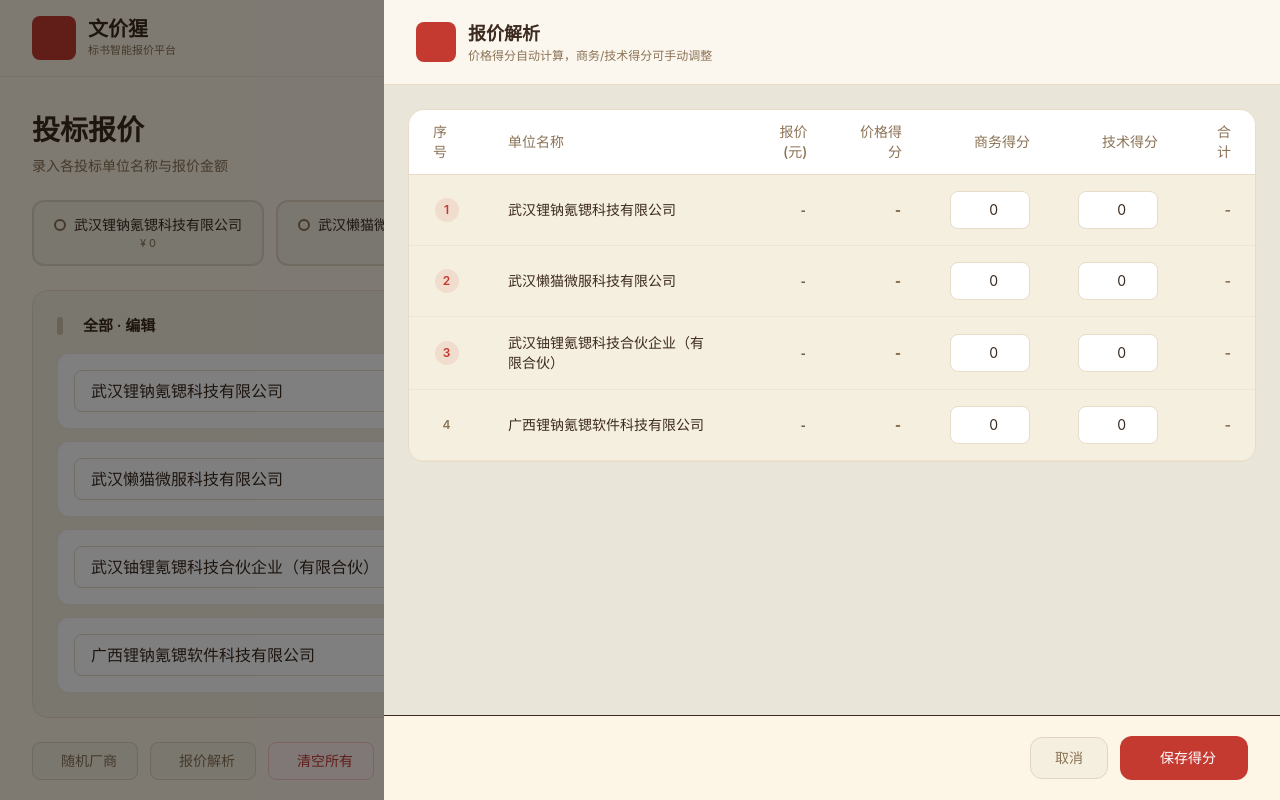
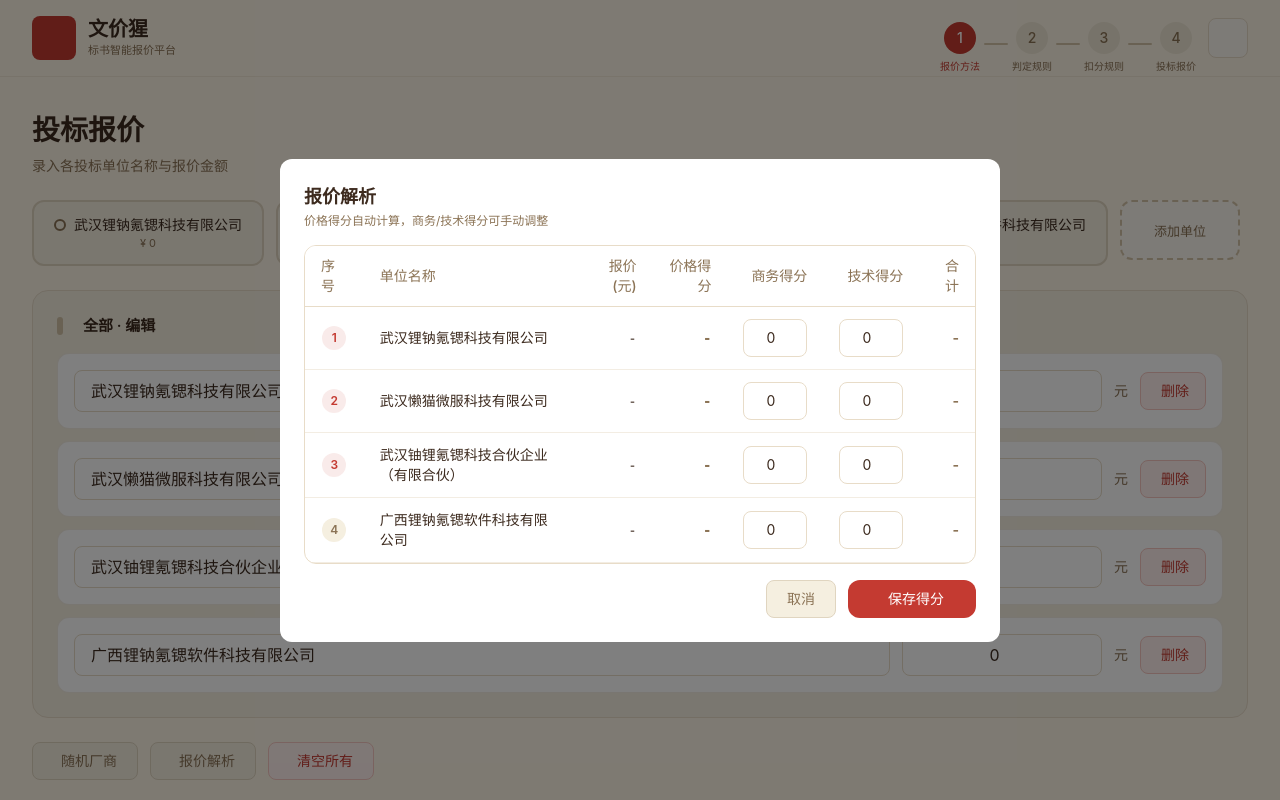
Before and after one commit to sikenali/bid-quotation, a React (Vite) app: page /step-4 in a window 1280 px wide. Both pictures are taken after a click on the button "报价解析". Shown: the top 800 px of the page. Built offline with nearby package versions, Linux system fonts and the light colour scheme.

Commit message:
feat: 报价解析弹窗改为居中小弹窗，与随机厂商弹窗样式一致

```diff
--- a/src/components/BidInput.tsx
+++ b/src/components/BidInput.tsx
@@ -232,43 +232,31 @@ export default function BidInput() {
         </div>
       )}
 
-      {/* 报价解析 / 测算得分弹窗（整合版） */}
+      {/* 报价解析 / 测算得分弹窗 */}
       {showScoreModal && (
-        <div className="fixed inset-0 z-50 flex" onClick={() => setShowScoreModal(false)}>
-          <div className="absolute inset-0 bg-black/50" />
-          <div
-            className={`relative ml-auto w-full max-w-4xl flex flex-col ${isDark ? 'bg-[#2A2A2A]' : 'bg-[#FBF7EF]'}`}
-            onClick={(e) => e.stopPropagation()}
-          >
-            {/* Header */}
-            <div className={`flex items-center justify-between px-8 py-5 border-b ${isDark ? 'bg-[#2A2A2A] border-[#3A3A3A]' : 'bg-[#FBF7EF] border-[#E8DCC8]'}`}>
-              <div className="flex items-center gap-3">
-                <div className="w-10 h-10 rounded-lg bg-[#C43A31] flex items-center justify-center">
-                  <i className="ri-file-list-3-line text-white text-xl"></i>
-                </div>
+        <div className="fixed inset-0 bg-black/50 flex items-center justify-center z-50" onClick={() => setShowScoreModal(false)}>
+          <div className={`rounded-xl p-6 w-[720px] max-h-[80vh] overflow-y-auto ${isDark ? 'bg-[#2A2A2A]' : 'bg-white'}`} onClick={(e) => e.stopPropagation()}>
+            <div className="flex items-center justify-between mb-4">
               <div>
                 <span className={`font-semibold text-lg ${isDark ? 'text-[#E8E0D0]' : 'text-text'}`}>报价解析</span>
-                  <p className={`text-xs ${isDark ? 'text-[#A89880]' : 'text-text-secondary'}`}>价格得分自动计算，商务/技术得分可手动调整</p>
-                </div>
+                <p className={`text-xs mt-0.5 ${isDark ? 'text-[#A89880]' : 'text-text-secondary'}`}>价格得分自动计算，商务/技术得分可手动调整</p>
               </div>
               <button onClick={() => setShowScoreModal(false)} className={`hover:text-[#C43A31] transition-colors ${isDark ? 'text-[#A89880]' : 'text-text-secondary'}`}>
                 <i className="ri-close-line text-xl"></i>
               </button>
             </div>
 
-            {/* Table */}
-            <div className={`flex-1 overflow-y-auto p-6 ${isDark ? 'bg-[#1A1A1A]' : 'bg-[#EAE5D9]'}`}>
-              <div className={`rounded-2xl overflow-hidden border ${isDark ? 'bg-[#2A2A2A] border-[#3A3A3A]' : 'bg-[#F5EFE0] border-[#E8DCC8]'}`}>
+            <div className={`rounded-xl overflow-hidden border ${isDark ? 'bg-[#1A1A1A] border-[#3A3A3A]' : 'bg-white border-[#E8DCC8]'}`}>
               <table className="w-full text-sm">
                 <thead>
                   <tr className={`border-b ${isDark ? 'border-[#3A3A3A] bg-[#1A1A1A]' : 'border-[#E8DCC8] bg-white'}`}>
-                      <th className={`px-6 py-3 text-left font-medium ${isDark ? 'text-[#A89880]' : 'text-text-secondary'}`}>序号</th>
-                      <th className={`px-6 py-3 text-left font-medium ${isDark ? 'text-[#A89880]' : 'text-text-secondary'}`}>单位名称</th>
-                      <th className={`px-6 py-3 text-right font-medium ${isDark ? 'text-[#A89880]' : 'text-text-secondary'}`}>报价 (元)</th>
-                      <th className={`px-6 py-3 text-right font-medium ${isDark ? 'text-[#A89880]' : 'text-text-secondary'}`}>价格得分</th>
-                      <th className={`px-6 py-3 text-right font-medium ${isDark ? 'text-[#A89880]' : 'text-text-secondary'}`}>商务得分</th>
-                      <th className={`px-6 py-3 text-right font-medium ${isDark ? 'text-[#A89880]' : 'text-text-secondary'}`}>技术得分</th>
-                      <th className={`px-6 py-3 text-right font-medium ${isDark ? 'text-[#A89880]' : 'text-text-secondary'}`}>合计</th>
+                    <th className={`px-4 py-2.5 text-left font-medium ${isDark ? 'text-[#A89880]' : 'text-text-secondary'}`}>序号</th>
+                    <th className={`px-4 py-2.5 text-left font-medium ${isDark ? 'text-[#A89880]' : 'text-text-secondary'}`}>单位名称</th>
+                    <th className={`px-4 py-2.5 text-right font-medium ${isDark ? 'text-[#A89880]' : 'text-text-secondary'}`}>报价(元)</th>
+                    <th className={`px-4 py-2.5 text-right font-medium ${isDark ? 'text-[#A89880]' : 'text-text-secondary'}`}>价格得分</th>
+                    <th className={`px-4 py-2.5 text-right font-medium ${isDark ? 'text-[#A89880]' : 'text-text-secondary'}`}>商务得分</th>
+                    <th className={`px-4 py-2.5 text-right font-medium ${isDark ? 'text-[#A89880]' : 'text-text-secondary'}`}>技术得分</th>
+                    <th className={`px-4 py-2.5 text-right font-medium ${isDark ? 'text-[#A89880]' : 'text-text-secondary'}`}>合计</th>
                   </tr>
                 </thead>
                 <tbody>
@@ -280,19 +268,19 @@ export default function BidInput() {
                     const total = priceScore + businessScore + technicalScore;
                     return (
                       <tr key={unit.id} className={`border-b transition-colors ${isDark ? 'border-[#3A3A3A]/50 hover:bg-[#1A1A1A]/50' : 'border-[#E8DCC8]/50 hover:bg-white/60'}`}>
-                          <td className={`px-6 py-4 text-center ${isDark ? 'text-[#A89880]' : 'text-text-secondary'}`}>
+                        <td className={`px-4 py-3 text-center ${isDark ? 'text-[#A89880]' : 'text-text-secondary'}`}>
                           <span className={`inline-flex items-center justify-center w-6 h-6 rounded-full text-xs font-semibold ${index < 3 ? 'bg-[#C43A31]/10 text-[#C43A31]' : isDark ? 'bg-[#3A3A3A] text-[#A89880]' : 'bg-[#F5EFE0] text-text-secondary'}`}>
                             {index + 1}
                           </span>
                         </td>
-                          <td className={`px-6 py-4 font-medium ${isDark ? 'text-[#E8E0D0]' : 'text-text'}`}>{unit.name}</td>
-                          <td className={`px-6 py-4 text-right font-mono ${isDark ? 'text-[#E8E0D0]' : 'text-text'}`}>
+                        <td className={`px-4 py-3 font-medium ${isDark ? 'text-[#E8E0D0]' : 'text-text'}`}>{unit.name}</td>
+                        <td className={`px-4 py-3 text-right font-mono ${isDark ? 'text-[#E8E0D0]' : 'text-text'}`}>
                           {unit.price > 0 ? unit.price.toLocaleString() : '-'}
                         </td>
-                          <td className={`px-6 py-4 text-right font-mono font-semibold ${isDark ? 'text-[#A89880]' : 'text-text-secondary'}`}>
+                        <td className={`px-4 py-3 text-right font-mono font-semibold ${isDark ? 'text-[#A89880]' : 'text-text-secondary'}`}>
                           {priceScore > 0 ? priceScore.toFixed(2) : '-'}
                         </td>
-                          <td className="px-6 py-4 text-right">
+                        <td className="px-4 py-3 text-right">
                           <input
                             type="number"
                             step="0.1"
@@ -302,10 +290,10 @@ export default function BidInput() {
                               const val = parseFloat(e.target.value) || 0;
                               updateBidUnit(unit.id, { businessScore: val });
                             }}
-                              className={`input-field w-20 text-right text-sm ${isDark ? 'bg-[#1A1A1A] border-[#3A3A3A] text-[#E8E0D0]' : ''}`}
+                            className={`input-field w-16 text-right text-sm ${isDark ? 'bg-[#1A1A1A] border-[#3A3A3A] text-[#E8E0D0]' : ''}`}
                           />
                         </td>
-                          <td className="px-6 py-4 text-right">
+                        <td className="px-4 py-3 text-right">
                           <input
                             type="number"
                             step="0.1"
@@ -315,10 +303,10 @@ export default function BidInput() {
                               const val = parseFloat(e.target.value) || 0;
                               updateBidUnit(unit.id, { technicalScore: val });
                             }}
-                              className={`input-field w-20 text-right text-sm ${isDark ? 'bg-[#1A1A1A] border-[#3A3A3A] text-[#E8E0D0]' : ''}`}
+                            className={`input-field w-16 text-right text-sm ${isDark ? 'bg-[#1A1A1A] border-[#3A3A3A] text-[#E8E0D0]' : ''}`}
                           />
                         </td>
-                          <td className={`px-6 py-4 text-right font-bold ${total > 0 ? 'text-[#C43A31]' : (isDark ? 'text-[#A89880]' : 'text-text-secondary')}`}>
+                        <td className={`px-4 py-3 text-right font-bold ${total > 0 ? 'text-[#C43A31]' : (isDark ? 'text-[#A89880]' : 'text-text-secondary')}`}>
                           {total > 0 ? total.toFixed(2) : '-'}
                         </td>
                       </tr>
@@ -327,14 +315,12 @@ export default function BidInput() {
                 </tbody>
               </table>
             </div>
-            </div>
 
-            {/* Footer buttons */}
-            <div className={`px-8 py-5 border-t flex items-center justify-end gap-3 ${isDark ? 'bg-[#2A2A2A] border-[#3A3A3A]' : 'bg-[#FDF5E6]'}`}>
-              <button onClick={() => setShowScoreModal(false)} className={`px-6 py-2.5 rounded-xl text-sm transition-colors ${isDark ? 'bg-[#3A3A3A] text-[#A89880] hover:text-[#E8E0D0]' : 'bg-[#F5EFE0] border border-[#E0D5C0] text-text-secondary hover:text-text'}`}>
+            <div className="flex justify-end gap-3 mt-4">
+              <button onClick={() => setShowScoreModal(false)} className={`px-5 py-2 rounded-lg text-sm transition-colors ${isDark ? 'bg-[#3A3A3A] text-[#A89880] hover:text-[#E8E0D0]' : 'bg-[#F5EFE0] border border-[#E0D5C0] text-text-secondary hover:text-text'}`}>
                 取消
               </button>
-              <button onClick={handleSaveScores} className="btn-primary">
+              <button onClick={handleSaveScores} className="btn-primary py-2">
                 <i className="ri-save-line"></i>
                 <span>保存得分</span>
               </button>
```
Lines whose indentation alone changed are shown as unchanged.
